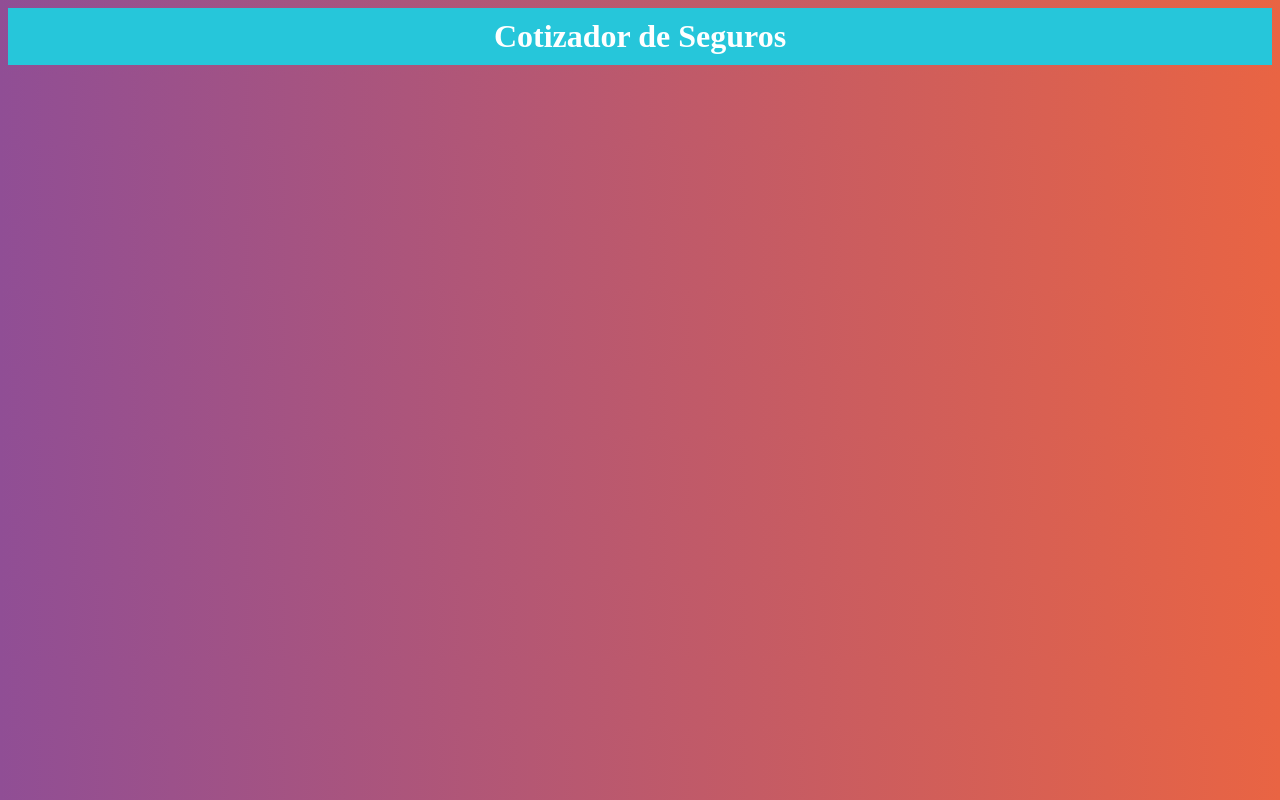
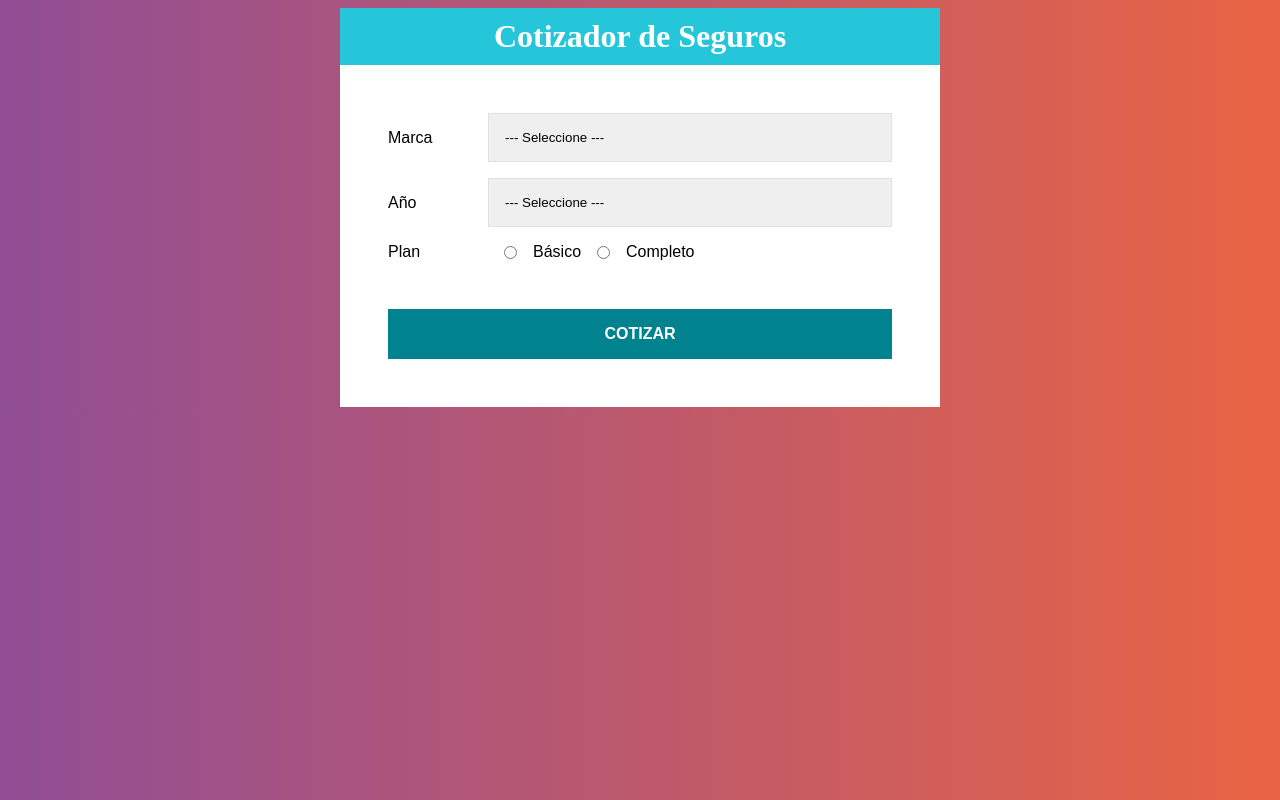
Before and after one commit to matiassicardi/react-things, a React (Create React App) app in the folder insurance-quote/: page / in a window 1280 px wide. Built offline with nearby package versions, Linux system fonts and the light colour scheme; the HTML template or start-up script is replaced by a standard one.

Commit message:
Adding Styled Component to Form

```diff
--- a/insurance-quote/src/App.js
+++ b/insurance-quote/src/App.js
@@ -1,13 +1,30 @@
 import React from 'react';
 
-import Header from './components/Header'
+import Header from './components/Header';
+import Formulario from './components/Formulario';
+
+import styled from '@emotion/styled';
+
+const Contendedor = styled.div `
+  max-width: 600px;
+  margin: 0 auto;
+`;
+const ContenedorFormulario = styled.div `
+  background-color: #fff;
+  padding: 3rem;
+`;
 
 
 function App() {
   return (
-    <Header
-      titulo='Cotizador de Seguros'
-    />
+    <Contendedor>
+      <Header
+        titulo='Cotizador de Seguros'
+      />
+      <ContenedorFormulario>
+        <Formulario />
+      </ContenedorFormulario>
+    </Contendedor>
   );
 }
 
--- /dev/null
+++ b/insurance-quote/src/components/Formulario.js
@@ -0,0 +1,94 @@
+import React from 'react';
+
+import styled from '@emotion/styled'
+
+// import PropTypes from 'prop-types';
+
+const Campo = styled.div `
+    display: flex;
+    margin-bottom: 1rem;
+    align-items: center;
+`;
+const Label = styled.label `
+    flex: 0 0 100px;
+`;
+const Select = styled.select `
+    display: block;
+    width: 100%;
+    padding: 1rem;
+    border: 1px solid #e1e1e1;
+    -webkit-appearance: none;
+`;
+const InputRadio = styled.input `
+    margin: 0 1rem;
+`;
+const Button = styled.button `
+    background-color: #00838F;
+    font-size: 16px;
+    width: 100%;
+    padding: 1rem;
+    color: #fff;
+    text-transform: uppercase;
+    font-weight: bold;
+    border: none;
+    margin-top: 2rem;
+    transition: background-color .3s ease;
+
+    &:hover {
+        background-color: #26C6DA;
+        cursor: pointer;
+    }
+`;
+
+const Formulario = () => {
+    return (
+        <form>
+            <Campo>
+                <Label>Marca</Label>
+                <Select>
+                    <option value="">--- Seleccione ---</option>
+                    <option value="americano">Americano</option>
+                    <option value="europeo">Europeo</option>
+                    <option value="asiatico">Asiático</option>
+                </Select>
+            </Campo>
+            <Campo>
+                <Label>Año</Label>
+                <Select>
+                    <option value="">--- Seleccione ---</option>
+                    <option value="2021">2021</option>
+                    <option value="2020">2020</option>
+                    <option value="2019">2019</option>
+                    <option value="2018">2018</option>
+                    <option value="2017">2017</option>
+                    <option value="2016">2016</option>
+                    <option value="2015">2015</option>
+                    <option value="2014">2014</option>
+                    <option value="2013">2013</option>
+                    <option value="2012">2012</option>
+                </Select>
+            </Campo>
+            <Campo>
+                <Label>Plan</Label>
+                <InputRadio
+                    type="radio"
+                    name="plan"
+                    value="basico"
+                />Básico
+                <InputRadio
+                    type="radio"
+                    name="plan"
+                    value="completo"
+                />Completo
+            </Campo>
+            <Button type="button">Cotizar</Button>
+        </form>
+    );
+}
+
+// Formulario.propTypes = {
+//     presupuesto: PropTypes.number.isRequired,
+//     restante: PropTypes.number.isRequired
+// }
+
+export default Formulario;
```
